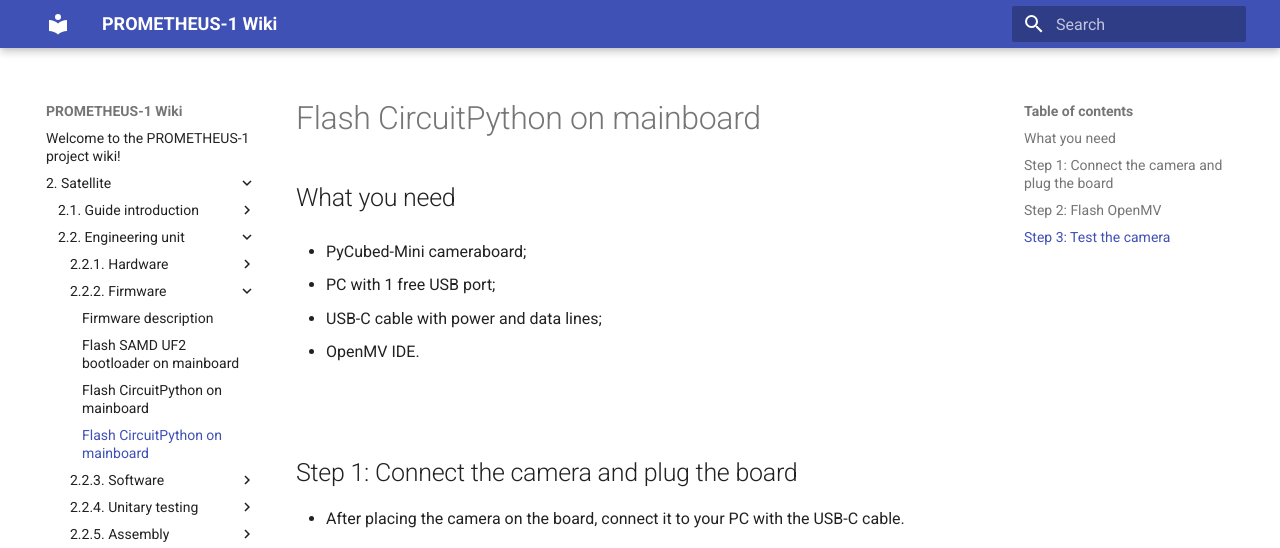
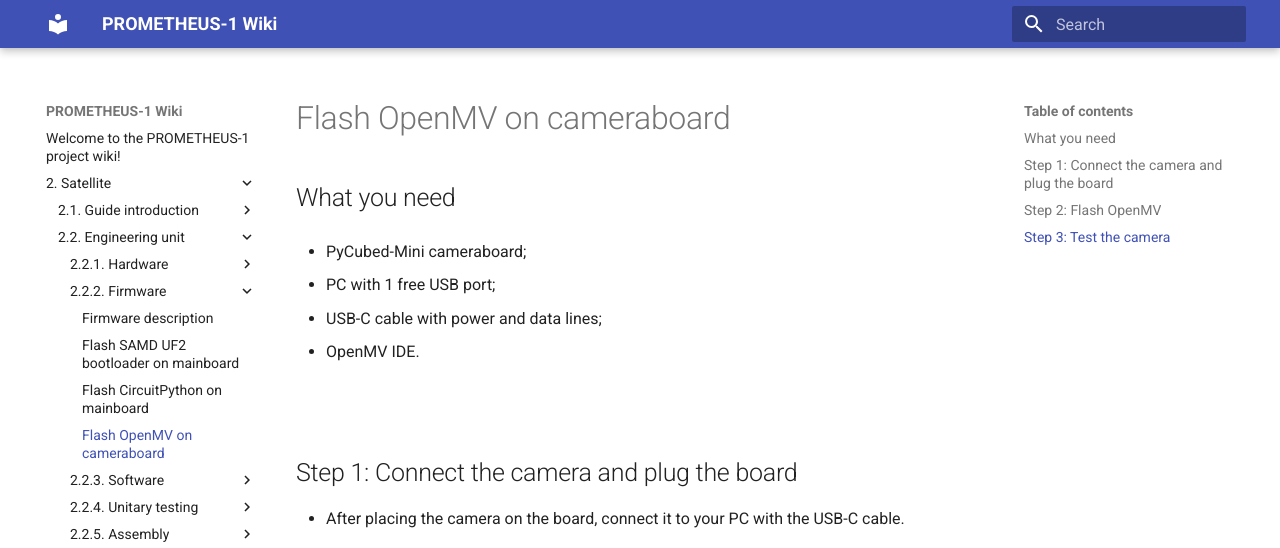
Before and after one commit to AFS-pt/PROMETHEUS-1, an MkDocs documentation site: the page built from docs/2. Satellite/2.2. Engineering unit/2.2.2. Firmware/2.2.2.4. Flash OpenMV on cameraboard.md, in a window 1280 px wide and 1244 px high. Shown: the top 548 px of the window. Built offline with MkDocs 1.6.1 and Material for MkDocs 9.7.7, drawn with Linux system fonts in a browser that asks for light colours.

Commit message:
Firmware docs updated

```diff
--- a/docs/2. Satellite/2.2. Engineering unit/2.2.2. Firmware/2.2.2.4. Flash OpenMV on cameraboard.md
+++ b/docs/2. Satellite/2.2. Engineering unit/2.2.2. Firmware/2.2.2.4. Flash OpenMV on cameraboard.md
@@ -1,4 +1,4 @@
-# Flash CircuitPython on mainboard
+# Flash OpenMV on cameraboard
 
 ## What you need
 
```
